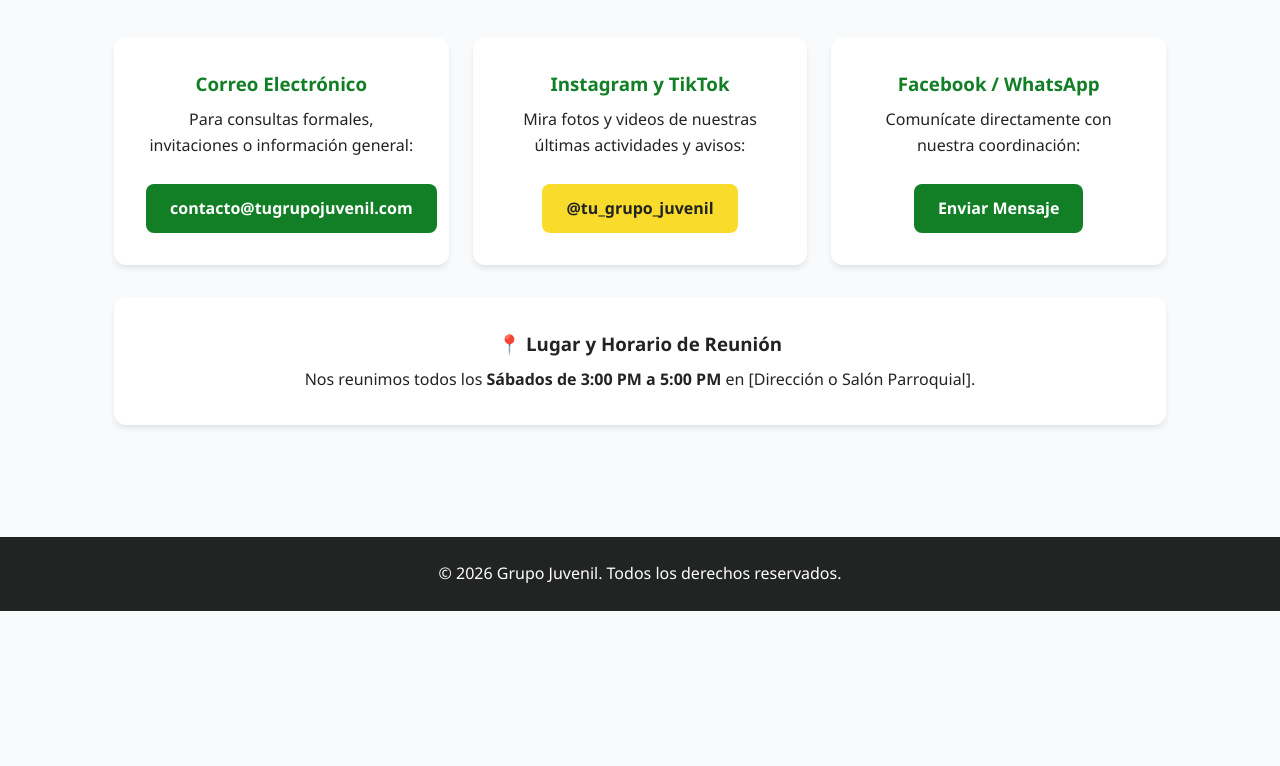
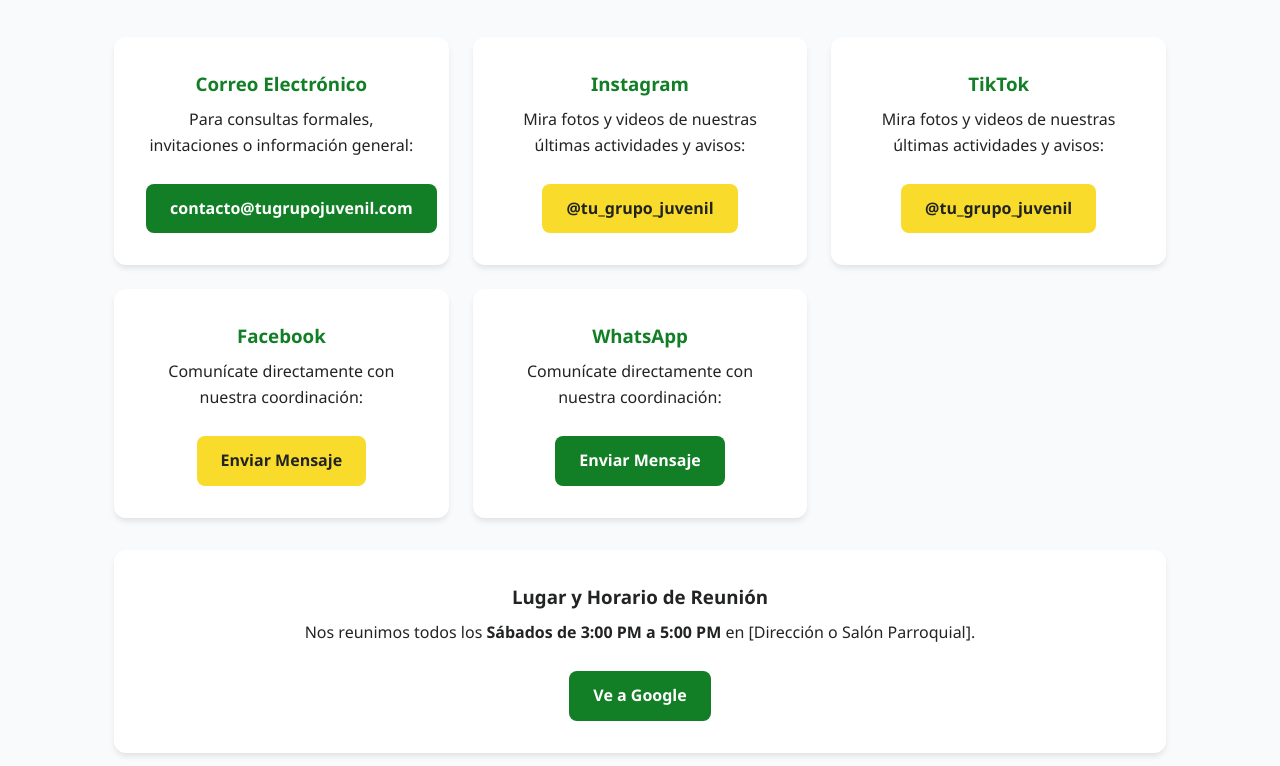
Before and after one commit to Nesitanes/EjeDonRua, a plain HTML site: page contactos.html in a window 1280 px wide. Shown: the part 190-956 px from the top of the page. Before the commit the page ends 801 px from the top, so only its background shows below. Drawn offline with Linux system fonts and the light colour scheme.

Commit message:
2
actualización

```diff
--- a/contactos.html
+++ b/contactos.html
@@ -9,7 +9,7 @@
 <body>
     <header>
         <nav class="navbar">
-            <a href="index.html" class="logo">Grupo Juvenil</a>
+            <a href="index.html" class="logo">Encuentro de Jóvenes con el Espíritu</a>
             <button class="menu-toggle" id="menu-toggle" aria-label="Abrir menú">☰</button>
             <ul class="nav-links" id="nav-links">
                 <li><a href="index.html">Inicio</a></li>
@@ -35,14 +35,28 @@
             </div>
 
             <div class="contact-card">
-                <h3>Instagram y TikTok</h3>
+                <h3>Instagram</h3>
                 <p>Mira fotos y videos de nuestras últimas actividades y avisos:</p>
                 <br>
                 <a href="https://instagram.com" target="_blank" rel="noopener noreferrer" class="btn">@tu_grupo_juvenil</a>
             </div>
 
             <div class="contact-card">
-                <h3>Facebook / WhatsApp</h3>
+                <h3>TikTok</h3>
+                <p>Mira fotos y videos de nuestras últimas actividades y avisos:</p>
+                <br>
+                <a href="https://instagram.com" target="_blank" rel="noopener noreferrer" class="btn">@tu_grupo_juvenil</a>
+            </div>
+
+            <div class="contact-card">
+                <h3>Facebook</h3>
+                <p>Comunícate directamente con nuestra coordinación:</p>
+                <br>
+                <a href="https://wa.me/50300000000" target="_blank" rel="noopener noreferrer" class="btn">Enviar Mensaje</a>
+            </div>
+
+            <div class="contact-card">
+                <h3>WhatsApp</h3>
                 <p>Comunícate directamente con nuestra coordinación:</p>
                 <br>
                 <a href="https://wa.me/50300000000" target="_blank" rel="noopener noreferrer" class="btn btn-primary">Enviar Mensaje</a>
@@ -50,8 +64,11 @@
         </section>
 
         <section class="info-box" style="margin-top: 2rem; text-align: center;">
-            <h3>📍 Lugar y Horario de Reunión</h3>
+            <h3>Lugar y Horario de Reunión</h3>
             <p style="margin-top: 0.5rem;">Nos reunimos todos los <strong>Sábados de 3:00 PM a 5:00 PM</strong> en [Dirección o Salón Parroquial].</p>
+            <br>
+            <a href="https://maps.app.goo.gl/yycaDa62ZE6HeCan7" target="_blank" rel="noopener noreferrer" class="btn btn-primary">Ve a Google</a>
+
         </section>
     </main>
 
--- a/css/styles.css
+++ b/css/styles.css
@@ -226,6 +226,7 @@ main {
     margin-bottom: 2rem;
 }
 
+
 /* Contacto */
 .contact-grid {
     display: grid;
```
Also changed, not shown: actividades.html (+1 -1 lines), index.html (+2 -0 lines), productos.html (+1 -1 lines).
